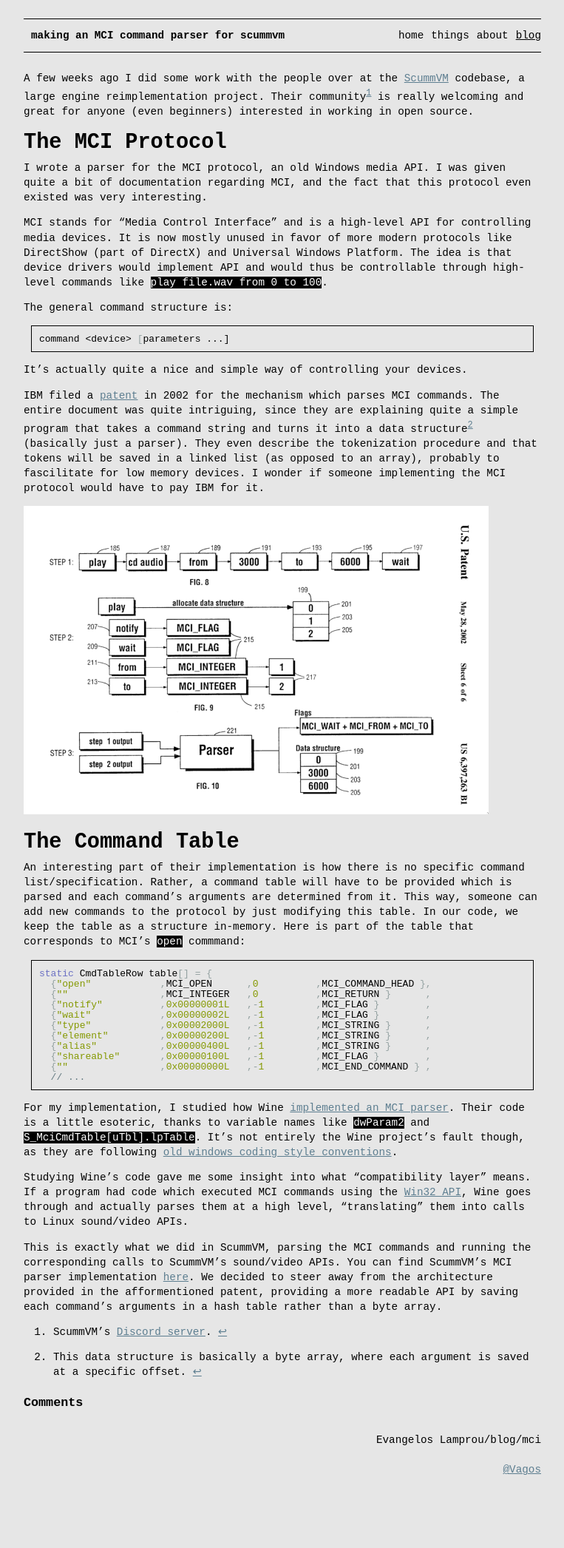
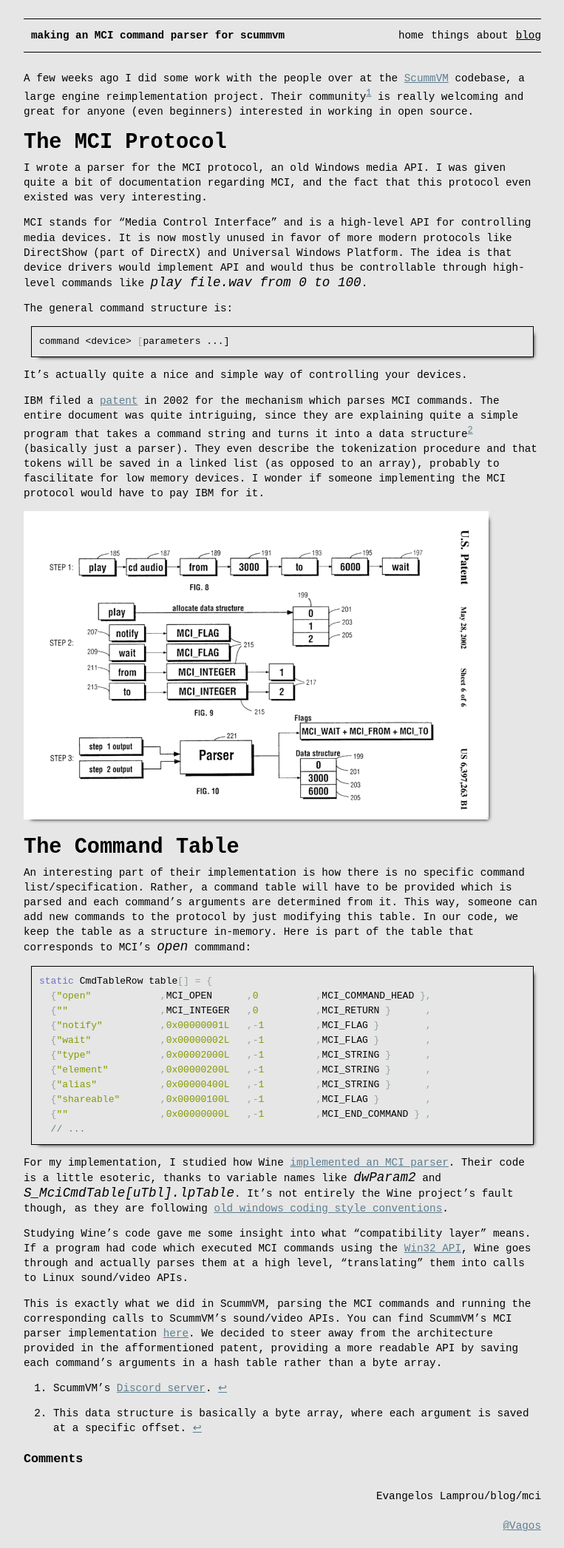
Before and after one commit to vagos/vagos.github.io, a Jekyll site: the page built from _blog/mci.md, in a window 1280 px wide. Shown: the whole page at 74% size, without its empty margins (258-1021 px from the left). Built offline with Jekyll 4.4.1, drawn with Linux system fonts in a browser that asks for light colours; some web fonts are replaced; comment, search, counter and statistics services are not loaded; before the commit the page ends 2017 px from its top, so only the background shows below that.

Commit message:
css: added shadows to images

```diff
--- a/assets/css/main.scss
+++ b/assets/css/main.scss
@@ -4,9 +4,7 @@
 
 /* FONTS */
 @charset "utf-8";
-@import url('https://fonts.googleapis.com/css2?family=Source+Code+Pro:wght@300&display=swap');
-@import url('https://fonts.googleapis.com/css2?family=Nanum+Pen+Script&display=swap');
-@import url('https://fonts.googleapis.com/css2?family=Crimson+Text&display=swap');
+@import url('https://cdn.jsdelivr.net/gh/dreampulse/computer-modern-web-font@master/fonts.css');
 @import url('syntax-highlighting.css');
 
 :root {
@@ -45,6 +43,9 @@
 img.home_header { width: 100%; margin-top: 5%; margin-bottom: 5%; }
 img.detail_header { width: 100%; }
 img { height: auto; max-width: 100%; }
+img { box-shadow: 5px 5px 5px -5px black; }
+img.emoji { box-shadow: none; }
+
 /* LISTS */
 :not(.menu) > ul { list-style: none; padding-left: 1em; }
 ul :not(.menu) > ul { list-style: none; padding-left: 3em; margin-top: 0.5em; margin-bottom: 0.7em; }
--- a/assets/css/syntax-highlighting.css
+++ b/assets/css/syntax-highlighting.css
@@ -1,7 +1,13 @@
 pre.highlight {
- font: normal 13px/20px 'Source Code Pro', monospace; border:1px solid black;
  margin: 10px; padding: 10px; line-height: 1em;
  white-space: pre-wrap;
+ box-shadow: 5px 5px 5px -5px black;
+ border:1px solid black;
+ font: normal 13px/20px 'Computer Modern Typewriter', monospace;
+}
+
+code {
+ font-family: 'Computer Modern Typewriter', monospace;
 }
 
 .highlight table td { padding: 5px; }
@@ -86,6 +92,5 @@
 /* Specific Language Styles */
 
 .language-plaintext {
-    color: white;
-    background-color: black;
+  font-style: italic;
 }
```
